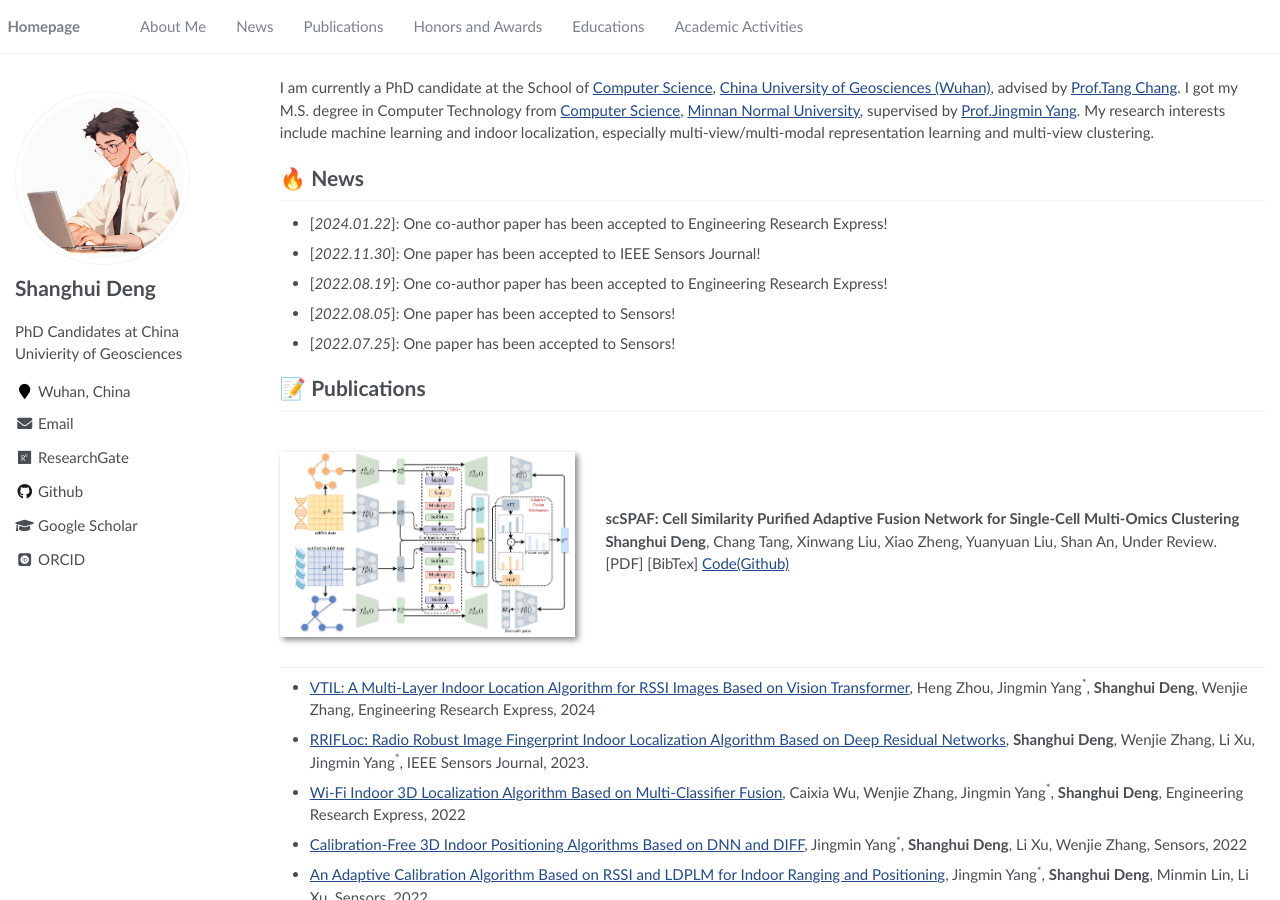
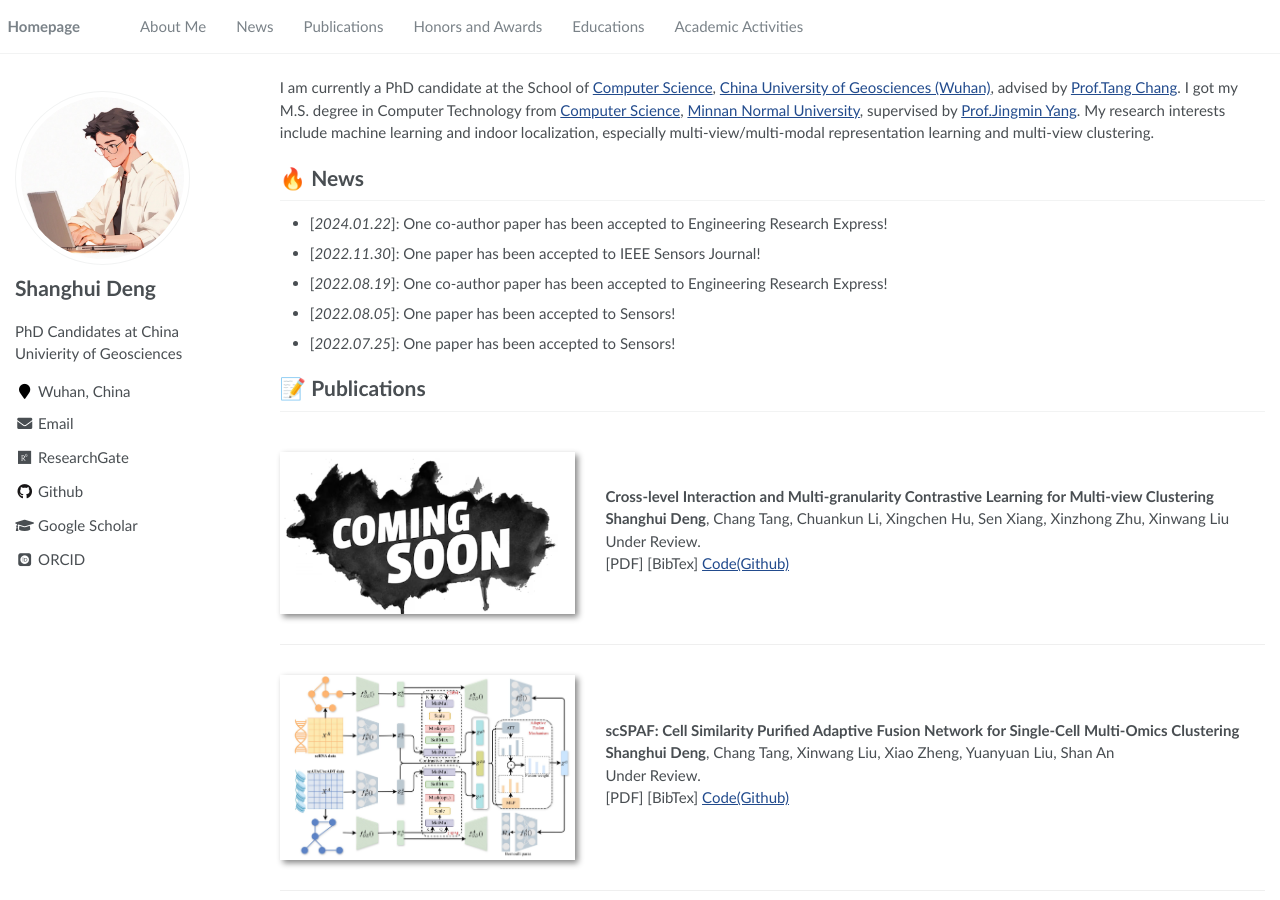
Before and after one commit to Shanghui-Deng/Shanghui-Deng.github.io, a Jekyll site: the page built from _pages/about.md, in a window 1280 px wide and 900 px high. Built offline with Jekyll 4.4.1, drawn with Linux system fonts in a browser that asks for light colours; some web fonts are replaced.

Commit message:
Update about.md

```diff
--- a/_pages/about.md
+++ b/_pages/about.md
@@ -29,11 +29,22 @@ I am currently a PhD candidate at the School of [Computer Science](https://cs.cu
 - \[*2022.07.25*\]: One paper has been accepted to Sensors!
 
 # 📝 Publications
+<div class='paper-box'><div class='paper-box-image'><div><img src='images/DEMO.png' alt="sym" width="100%"></div></div>
+<div class='paper-box-text' markdown="1">
+
+**Cross-level Interaction and Multi-granularity Contrastive Learning for Multi-view Clustering** \\
+**Shanghui Deng**, Chang Tang, Chuankun Li, Xingchen Hu, Sen Xiang, Xinzhong Zhu, Xinwang Liu\\
+Under Review.\\
+\[PDF\] \[BibTex\] [Code(Github)](https://github.com/Shanghui-Deng/CLMGC)
+</div>
+</div>
+
 <div class='paper-box'><div class='paper-box-image'><div><img src='images/scSPAF.jpg' alt="sym" width="100%"></div></div>
 <div class='paper-box-text' markdown="1">
 
 **scSPAF: Cell Similarity Purified  Adaptive Fusion Network for Single-Cell Multi-Omics Clustering** \\
-**Shanghui Deng**, Chang Tang, Xinwang Liu, Xiao Zheng, Yuanyuan Liu, Shan An, Under Review.\\
+**Shanghui Deng**, Chang Tang, Xinwang Liu, Xiao Zheng, Yuanyuan Liu, Shan An\\
+Under Review.\\
 \[PDF\] \[BibTex\] [Code(Github)](https://github.com/Shanghui-Deng/scSPAF)
 </div>
 </div>
```
